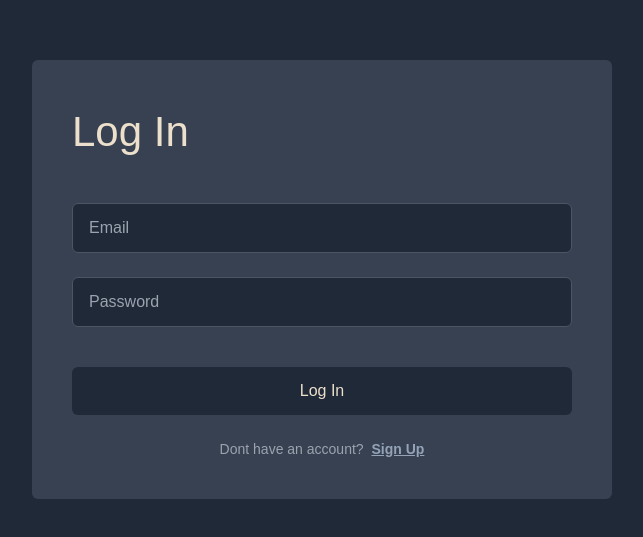
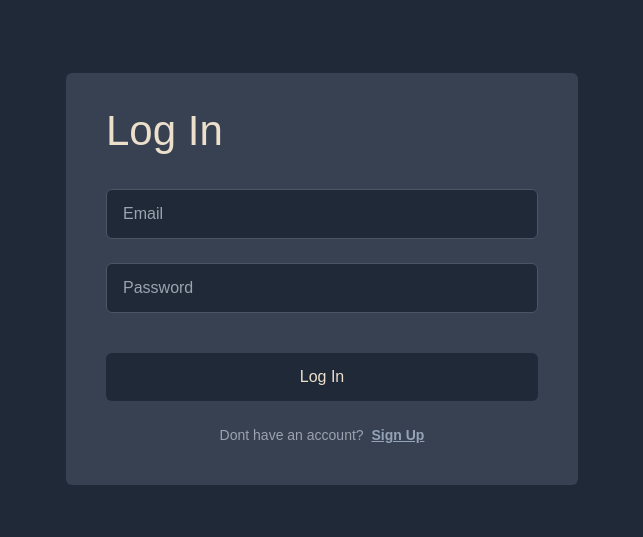
Before and after one commit to awaisamjad/whisp_frontend, a SvelteKit app: page /log-in in a window 1280 px wide. Shown: the part 121-658 px from the top of the page, without its empty margins (318-961 px from the left). Built offline with nearby package versions, Linux system fonts and the light colour scheme.

Commit message:
fixed layoput for auth pages

```diff
--- a/src/routes/(auth)/log-in/+page.svelte
+++ b/src/routes/(auth)/log-in/+page.svelte
@@ -31,7 +31,7 @@
 	}
 </script>
 
-<div class="flex flex-col justify-center items-center font-[sans-serif] sm:h-screen p-4">
+<!-- <div class="flex flex-col justify-center items-center font-[sans-serif] sm:h-screen p-4">
 	<div class="flex flex-col bg-secondary p-10 rounded-md">
 		<h1 class="text-[42px] text-text mb-10">Log In</h1>
 		<form on:submit|preventDefault={handleSubmit} class="w-[500px] rounded-sm">
@@ -70,4 +70,44 @@
 			</p>
 		</form>
 	</div>
+</div> -->
+
+<div class="flex flex-col justify-center items-center font-[sans-serif] min-h-screen p-4 sm:h-screen sm:w-[36rem]">
+	<div class="flex flex-col bg-secondary p-6 sm:p-10 rounded-md w-full max-w-lg">
+		<h1 class="text-3xl sm:text-[42px] text-text mb-6 sm:mb-10">Log In</h1>
+		<form on:submit|preventDefault={handleSubmit} class="w-full">
+			<div class="space-y-6">
+				<div class="field">
+					<input
+						type="email"
+						class="input variant-plain sz-md w-full"
+						placeholder="Email"
+						bind:value={user.email}
+						required
+					/>
+				</div>
+				<div>
+					<input
+						name="password"
+						type="password"
+						class="input w-full"
+						placeholder="Password"
+						bind:value={user.password}
+						required
+					/>
+				</div>
+				<p class="text-red-500">{error_message}</p>
+			</div>
+			<div class="mt-6 sm:mt-10">
+				<button type="submit" class="btn w-full">
+					<span>Log In</span>
+				</button>
+			</div>
+			<p class="text-gray-400 text-sm mt-4 sm:mt-6 text-center">
+				Dont have an account? <a
+					href="/sign-up"
+					class="text-slate-400 font-semibold underline hover:underline ml-1">Sign Up</a>
+			</p>
+		</form>
+	</div>
 </div>
--- a/src/routes/(auth)/sign-up/+page.svelte
+++ b/src/routes/(auth)/sign-up/+page.svelte
@@ -36,10 +36,10 @@
 	}
 </script>
 
-<div class="flex flex-col justify-center items-center font-[sans-serif] sm:h-screen p-4">
-	<div class="flex flex-col bg-secondary p-10 rounded-md">
-		<h1 class="text-[42px] text-text mb-10">Create an account</h1>
-		<form on:submit|preventDefault={handleSubmit} class="w-[500px] rounded-sm">
+<div class="flex flex-col justify-center items-center font-[sans-serif] min-h-screen p-4 sm:h-screen">
+	<div class="flex flex-col bg-secondary p-6 sm:p-10 rounded-md w-full max-w-lg">
+		<h1 class="text-3xl sm:text-[42px] text-text mb-6 sm:mb-10">Sign Up</h1>
+		<form on:submit|preventDefault={handleSubmit} class="w-full rounded-sm">
 			<div class="space-y-6">
 				<div class="flex flex-row items-center field justify-center gap-2">
 					<input
--- /dev/null
+++ b/src/routes/test/+page.svelte
@@ -0,0 +1 @@
+Hello
```
Also changed, not shown: src/routes/(test)/test/+page.svelte (deleted).
